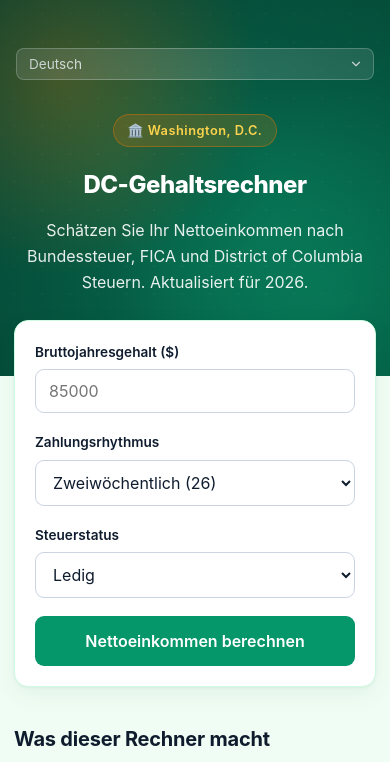
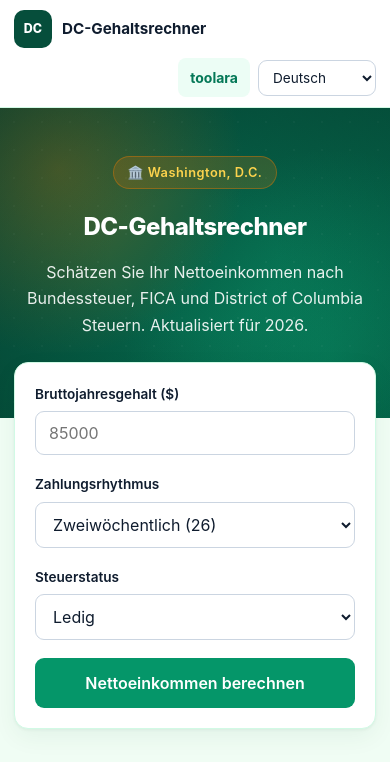
Before and after one commit to lvyafei2026-coder/dc-paycheck-calculator, a plain HTML site: page de/index.html in a window 390 px wide. Shown: the top 762 px of the page. Drawn offline with Linux system fonts and the light colour scheme.

Commit message:
Add Toolara site navigation

```diff
--- a/css/style.css
+++ b/css/style.css
@@ -8,6 +8,17 @@
 html { scroll-behavior: smooth; }
 body { margin: 0; font-family: -apple-system, BlinkMacSystemFont, "Segoe UI", "PingFang SC", "Hiragino Sans GB", "Microsoft YaHei", "Noto Sans CJK SC", Roboto, sans-serif; background: var(--bg); color: var(--text); line-height: 1.65; -webkit-font-smoothing: antialiased; }
 .visually-hidden { position: absolute; width: 1px; height: 1px; padding: 0; margin: -1px; overflow: hidden; clip: rect(0,0,0,0); white-space: nowrap; border: 0; }
+
+/* ---------- Site navigation ---------- */
+.site-header { background: #fff; border-bottom: 1px solid var(--border); }
+.site-header-inner { max-width: 1120px; min-height: 68px; margin: 0 auto; padding: 10px 20px; display: flex; align-items: center; justify-content: space-between; gap: 20px; }
+.site-brand { min-width: 0; display: flex; align-items: center; gap: 10px; color: var(--text); text-decoration: none; font-weight: 700; }
+.site-brand-mark { width: 38px; height: 38px; flex: 0 0 38px; display: grid; place-items: center; border-radius: 10px; background: #064e3b; color: #fff; font-size: 0.78rem; font-weight: 800; }
+.site-brand-name { font-size: 0.95rem; }
+.site-nav { display: flex; align-items: center; gap: 12px; }
+.site-nav-link { padding: 8px 12px; border-radius: 8px; background: #ecfdf5; color: #047857; text-decoration: none; white-space: nowrap; font-size: 0.875rem; font-weight: 650; transition: background 0.15s, color 0.15s; }
+.site-nav-link:hover { background: #d1fae5; color: #064e3b; }
+.site-nav select { width: auto; min-width: 126px; margin: 0; padding: 8px 10px; font-size: 0.85rem; }
 
 /* ---------- Hero ---------- */
 .hero {
@@ -105,9 +116,12 @@ tr:last-child td { border-bottom: none; }
 .footer { text-align: center; font-size: 0.8rem; color: var(--muted); padding: 24px 20px 48px; }
 
 @media (max-width: 560px) {
+  .site-header-inner { min-height: 0; padding: 10px 14px; flex-wrap: wrap; gap: 10px; }
+  .site-brand { flex: 1 1 100%; }
+  .site-nav { width: 100%; justify-content: flex-end; gap: 8px; }
+  .site-nav select { min-width: 118px; }
   .hero { padding: 48px 16px 80px; }
   .hero h1 { font-size: 1.5rem; }
-  .lang-switch { position: static; display: flex; justify-content: center; margin-bottom: 16px; }
   .wrap { padding: 0 14px 48px; }
   .card { padding: 20px; }
   .row { flex-direction: column; gap: 0; }
--- a/de/index.html
+++ b/de/index.html
@@ -46,8 +46,14 @@
 </head>
 <body>
 
-<header class="hero">
-  <div class="lang-switch">
+<header class="site-header">
+  <div class="site-header-inner">
+    <a class="site-brand" href="/">
+      <span class="site-brand-mark" aria-hidden="true">DC</span>
+      <span class="site-brand-name" data-i18n="title">DC-Gehaltsrechner</span>
+    </a>
+    <nav class="site-nav" aria-label="Site navigation">
+      <a class="site-nav-link" href="https://toolara.dev/" data-i18n="allTools">Alle Tools</a>
       <select id="langSelect" onchange="setLang(this.value)" aria-label="Language">
         <option value="en">English</option>
         <option value="zh">简体中文</option>
@@ -58,7 +64,11 @@
         <option value="ru">Русский</option>
         <option value="es">Español</option>
       </select>
+    </nav>
   </div>
+</header>
+
+<header class="hero">
   <div class="hero-inner">
     <div class="hero-badge" data-i18n="heroBadge">🏛️ Washington, D.C.</div>
     <h1 data-i18n="title">DC-Gehaltsrechner</h1>
--- a/locales/de.json
+++ b/locales/de.json
@@ -1,5 +1,6 @@
 {
   "title": "DC-Gehaltsrechner",
+  "allTools": "toolara",
   "subtitle": "Schätzen Sie Ihr Nettoeinkommen nach Bundessteuer, FICA und District of Columbia Steuern. Aktualisiert für 2026.",
   "calcHeading": "Rechner",
   "salaryLabel": "Bruttojahresgehalt ($)",
--- a/locales/en.json
+++ b/locales/en.json
@@ -1,5 +1,6 @@
 {
   "title": "DC Paycheck Calculator",
+  "allTools": "toolara",
   "subtitle": "Estimate your take-home pay after federal income tax, FICA, and District of Columbia taxes. Updated for 2026.",
   "calcHeading": "Calculator",
   "salaryLabel": "Annual gross salary ($)",
--- a/locales/es.json
+++ b/locales/es.json
@@ -1,5 +1,6 @@
 {
   "title": "Calculadora de Nómina de DC",
+  "allTools": "toolara",
   "subtitle": "Estime su salario neto después del impuesto federal, FICA y los impuestos del Distrito de Columbia. Actualizado para 2026.",
   "calcHeading": "Calculadora",
   "salaryLabel": "Salario bruto anual ($)",
--- a/locales/ja.json
+++ b/locales/ja.json
@@ -1,5 +1,6 @@
 {
   "title": "ワシントンD.C. 給与計算ツール",
+  "allTools": "toolara",
   "subtitle": "連邦所得税、FICA、およびワシントンD.C.州税を差し引いた手取り額を推定します。2026年税率対応。",
   "calcHeading": "計算ツール",
   "salaryLabel": "年収（額面、ドル）",
--- a/locales/ko.json
+++ b/locales/ko.json
@@ -1,5 +1,6 @@
 {
   "title": "워싱턴 D.C. 급여 계산기",
+  "allTools": "toolara",
   "subtitle": "연방 소득세, FICA, 워싱턴 D.C. 주세를 공제한 실수령액을 추정합니다. 2026년 세율 반영.",
   "calcHeading": "계산기",
   "salaryLabel": "연봉 (세전, 달러)",
--- a/locales/ru.json
+++ b/locales/ru.json
@@ -1,5 +1,6 @@
 {
   "title": "Калькулятор зарплаты Вашингтона, D.C.",
+  "allTools": "toolara",
   "subtitle": "Рассчитайте чистую зарплату после федерального налога, FICA и налога округа Колумбия. Обновлено для 2026 года.",
   "calcHeading": "Калькулятор",
   "salaryLabel": "Годовая зарплата до вычетов ($)",
--- a/locales/zh-TW.json
+++ b/locales/zh-TW.json
@@ -1,5 +1,6 @@
 {
   "title": "華盛頓特區薪資計算器",
+  "allTools": "toolara",
   "subtitle": "估算扣除聯邦所得稅、FICA 和華盛頓特區州稅後的實際到手薪資。已更新至 2026 年稅率。",
   "calcHeading": "計算器",
   "salaryLabel": "年稅前薪資（美元）",
--- a/locales/zh.json
+++ b/locales/zh.json
@@ -1,5 +1,6 @@
 {
   "title": "华盛顿特区薪资计算器",
+  "allTools": "toolara",
   "subtitle": "估算扣除联邦所得税、FICA 和华盛顿特区州税后的实际到手薪资。已更新至 2026 年税率。",
   "calcHeading": "计算器",
   "salaryLabel": "年税前薪资（美元）",
```
Also changed, not shown: es/index.html (+12 -2 lines), index.html (+12 -2 lines), ja/index.html (+12 -2 lines), ko/index.html (+12 -2 lines), ru/index.html (+12 -2 lines), zh-tw/index.html (+12 -2 lines), zh/index.html (+12 -2 lines). Lines whose indentation alone changed are shown as unchanged.
